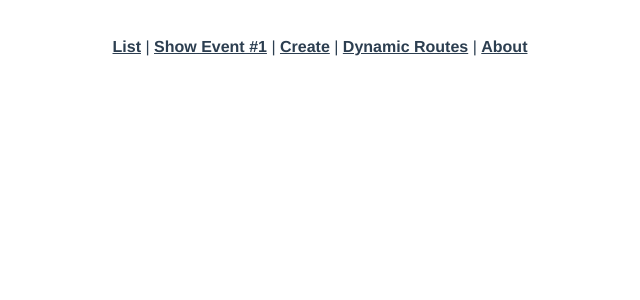
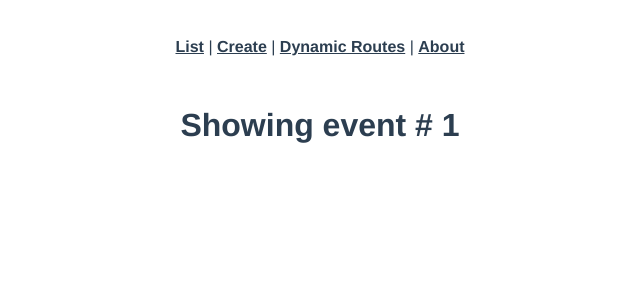
Before and after one commit to tanzbenjamas/vue_exam, a Vue app in the folder real-world-vue2/: page /event-show/1 in a window 1280 px wide. Shown: the top 300 px of the page, without its empty margins (320-960 px from the left). Built offline with nearby package versions, Linux system fonts and the light colour scheme.

Commit message:
/event-show/:id

```diff
--- a/real-world-vue2/src/App.vue
+++ b/real-world-vue2/src/App.vue
@@ -2,7 +2,7 @@
   <div id="app">
     <div id="nav">
       <router-link :to="{name :'event-list'}">List</router-link> |
-      <router-link :to="{name :'event-show'}">Show Event #1</router-link> |
+      <!-- <router-link :to="{name :'event-show'}">Show Event #1</router-link> | -->
       <router-link :to="{name :'event-create'}">Create</router-link> |
       <router-link :to="{name :'user',params: { username : 'TANZ BENJAMAS page'}}">Dynamic Routes</router-link> |
       <router-link to="/about">About</router-link>
--- a/real-world-vue2/src/components/EventList.vue
+++ b/real-world-vue2/src/components/EventList.vue
@@ -1,5 +1,9 @@
 <template>
-  <h1>Create List</h1>
+<div>
+   <h1>Create List</h1>
+  <router-link :to="{name :'event-show',params:{id : '1'} }">Show Event #1</router-link>
+</div>
+
 </template>
 
 <script>
--- a/real-world-vue2/src/components/EventShow.vue
+++ b/real-world-vue2/src/components/EventShow.vue
@@ -1,10 +1,11 @@
 <template>
-  <h1>Showing event #1</h1>
+  <h1>Showing event # {{ id }}</h1>
+
 </template>
 
 <script>
 export default {
-
+props:['id']
 }
 </script>
 
--- a/real-world-vue2/src/router/index.js
+++ b/real-world-vue2/src/router/index.js
@@ -35,9 +35,11 @@
     component: EventCreate
   },
   {
-    path: "/event-show",
+    path: "/event-show/:id",
     name: "event-show",
-    component: EventShow
+    component: EventShow,
+    props: true
+
   },
   // Dynamic Routes
   {
```
